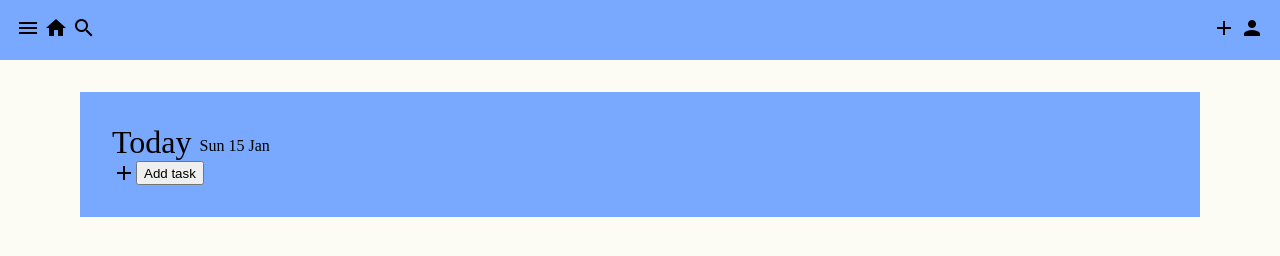
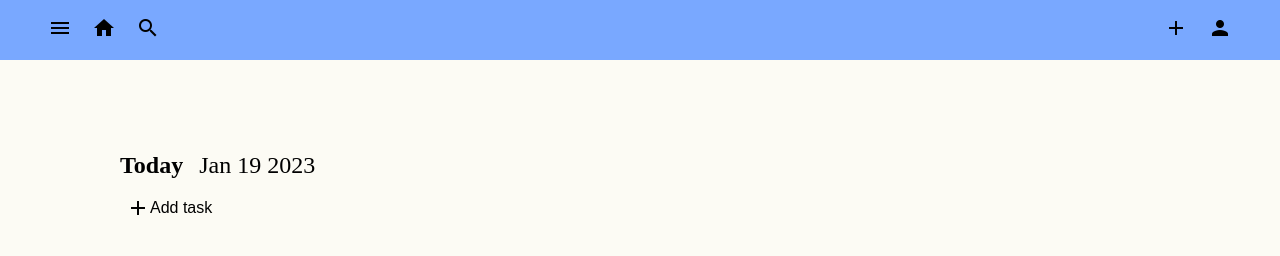
Before and after one commit to Rabbul-Khan/ToDo.io, a website built with webpack: page src/template.html in a window 1280 px wide. Built offline with nearby package versions, Linux system fonts and the light colour scheme.

Commit message:
Improved and cleaned the design

```diff
--- a/src/index.js
+++ b/src/index.js
@@ -1,6 +1,8 @@
 import "./main.css";
 import { addTaskButton } from "./addTaskButton";
 import { submit } from "./submitButton";
+import { setTodayDate } from "./setTodayDate";
 
+setTodayDate();
 addTaskButton();
 submit();
--- a/src/main.css
+++ b/src/main.css
@@ -2,6 +2,7 @@
 *::before,
 *::after {
   box-sizing: border-box;
+  border: none;
   margin: 0;
 }
 
@@ -9,35 +10,63 @@ body {
   background: #fcfbf4;
 }
 
-header {
+nav {
   background-color: #79a8ff;
-  padding: 1rem;
   display: flex;
   justify-content: space-between;
+  padding: 1rem 3rem;
+}
+
+nav .left-icons > * {
+  padding-right: 1rem;
+}
+
+nav .right-icons > * {
+  padding-left: 1rem;
 }
 
 .main-container {
-  margin: 2rem 5rem;
-  padding: 2rem;
-  background: #79a8ff;
-  min-width: 250px;
+  margin: 3.75rem 4.5rem;
+  padding: 2rem 3rem;
+  min-width: 300px;
 }
 
 .date-container {
   display: flex;
+  padding-bottom: 1rem;
 }
 
 .date-container .today-day {
-  font-size: 2rem;
+  font-size: 1.5rem;
+  font-weight: bold;
+  padding-right: 1rem;
 }
 
 .date-container .today-date {
-  padding-top: 0.8rem;
-  padding-left: 0.5rem;
+  font-size: 1.5rem;
+  overflow: hidden;
+  white-space: nowrap;
 }
 
-.add-task-container {
-  display: flex;
+.add-task-container button {
+  cursor: pointer;
+  background: none;
+  font-size: 1rem;
+  display: inline-flex;
+  justify-content: center;
+  align-items: center;
+}
+
+button div::before {
+  content: "add";
+}
+
+button:hover div:before {
+  content: "add_circle";
+}
+
+.add-task-container button:hover {
+  color: #79a8ff;
 }
 
 .modal {
@@ -52,4 +81,9 @@ header {
 .form-add-task {
   display: flex;
   flex-direction: column;
+  background: rgb(94, 141, 211);
 }
+
+.form-add-task > * {
+  padding: 1rem;
+}
--- a/src/template.html
+++ b/src/template.html
@@ -4,7 +4,7 @@
     <meta charset="UTF-8" />
     <meta http-equiv="X-UA-Compatible" content="IE=edge" />
     <meta name="viewport" content="width=device-width, initial-scale=1.0" />
-    <script src="./dist/main.js"></script>
+    <!-- <script src="./dist/main.js"></script> -->
     <link
       href="https://fonts.googleapis.com/icon?family=Material+Icons"
       rel="stylesheet"
@@ -12,7 +12,7 @@
     <title>ToDo.io</title>
   </head>
   <body>
-    <header>
+    <nav>
       <div class="left-icons">
         <div class="menu icon material-icons">menu</div>
         <div class="home icon material-icons">home</div>
@@ -22,21 +22,23 @@
         <div class="add icon material-icons">add</div>
         <div class="person icon material-icons">person</div>
       </div>
-    </header>
+    </nav>
 
     <div class="main-container">
       <div class="date-container">
         <!-- Need to set dynamic date functionality here -->
         <div class="today-day">Today</div>
-        <div class="today-date">Sun 15 Jan</div>
+        <div class="today-date"></div>
       </div>
 
       <div class="task-container"></div>
 
       <!-- Refactor this to just a button -->
       <div class="add-task-container">
-        <div class="add icon material-icons">add</div>
-        <button class="add-task-btn">Add task</button>
+        <button class="add-task-btn">
+          <div class="add icon material-icons"></div>
+          Add task
+        </button>
         <div class="task-one"></div>
       </div>
 
```
